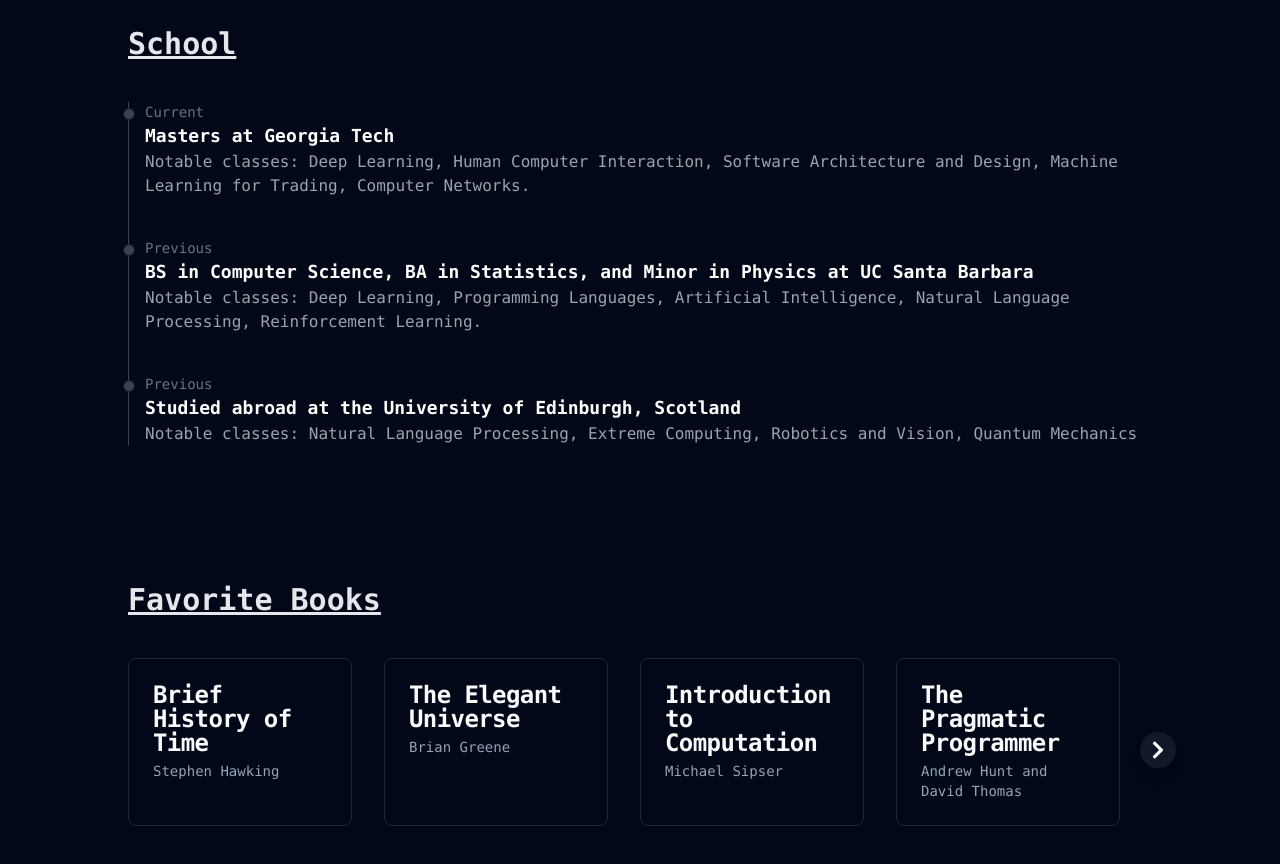
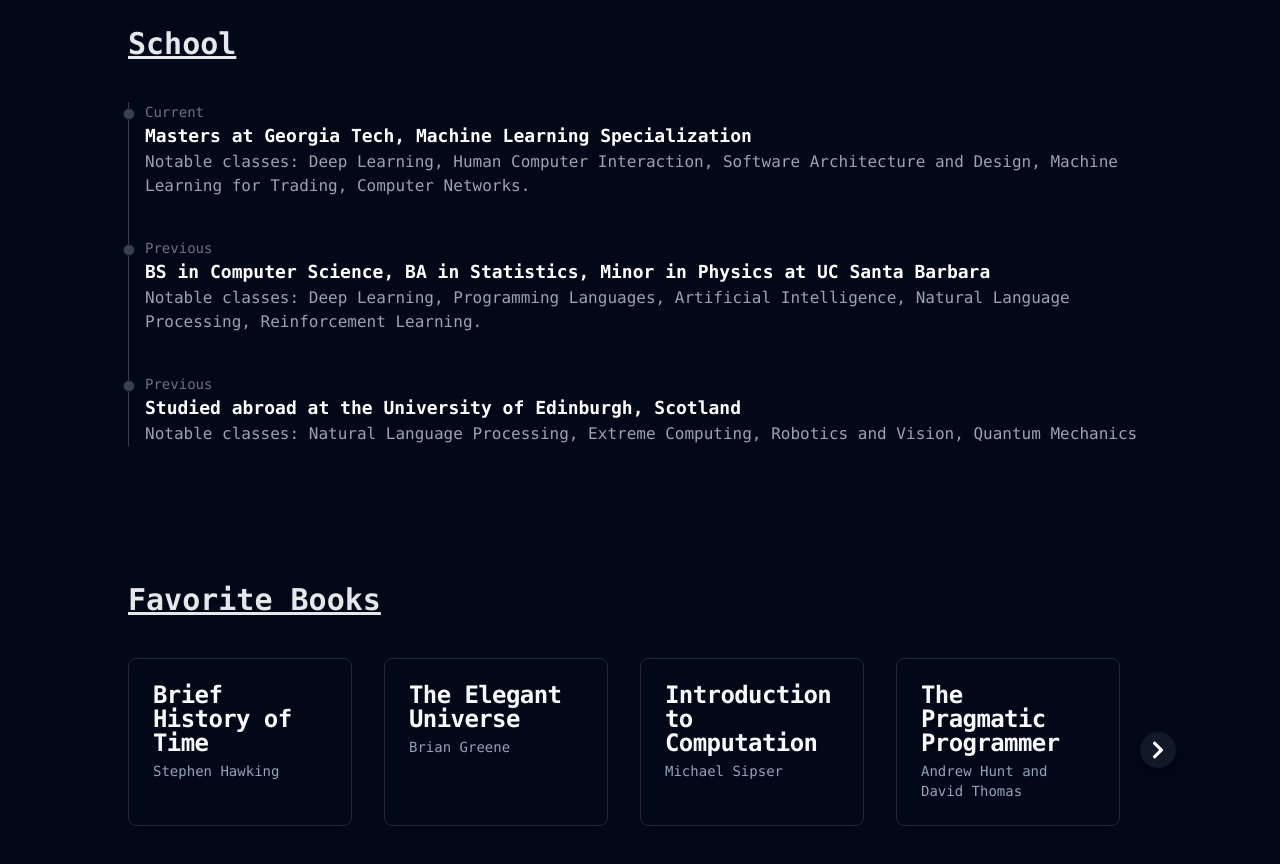
Before and after one commit to aripo99/personal-website, a Next.js app: page / in a window 1280 px wide. Shown: the part 2120-2984 px from the top of the page. Built offline with nearby package versions, Linux system fonts and the light colour scheme.

Commit message:
Fix school content

```diff
--- a/components/School.tsx
+++ b/components/School.tsx
@@ -10,13 +10,13 @@
                     <li className="mb-10 ml-4">
                         <div className="absolute w-3 h-3 bg-gray-200 rounded-full mt-1.5 -left-1.5 border border-white dark:border-gray-900 dark:bg-gray-700"></div>
                         <time className="mb-1 text-sm font-normal leading-none text-gray-400 dark:text-gray-500">Current</time>
-                        <h3 className="text-lg font-semibold text-gray-900 dark:text-white">Masters at Georgia Tech</h3>
+                        <h3 className="text-lg font-semibold text-gray-900 dark:text-white">Masters at Georgia Tech, Machine Learning Specialization</h3>
                         <p className="mb-4 text-base font-normal text-gray-500 dark:text-gray-400">Notable classes: Deep Learning, Human Computer Interaction, Software Architecture and Design, Machine Learning for Trading, Computer Networks.</p>
                     </li>
                     <li className="mb-10 ml-4">
                         <div className="absolute w-3 h-3 bg-gray-200 rounded-full mt-1.5 -left-1.5 border border-white dark:border-gray-900 dark:bg-gray-700"></div>
                         <time className="mb-1 text-sm font-normal leading-none text-gray-400 dark:text-gray-500">Previous</time>
-                        <h3 className="text-lg font-semibold text-gray-900 dark:text-white">BS in Computer Science, BA in Statistics, and Minor in Physics at UC Santa Barbara</h3>
+                        <h3 className="text-lg font-semibold text-gray-900 dark:text-white">BS in Computer Science, BA in Statistics, Minor in Physics at UC Santa Barbara</h3>
                         <p className="text-base font-normal text-gray-500 dark:text-gray-400">Notable classes: Deep Learning, Programming Languages, Artificial Intelligence, Natural Language Processing, Reinforcement Learning.</p>
                     </li>
                     <li className="mb-10 ml-4">
```
